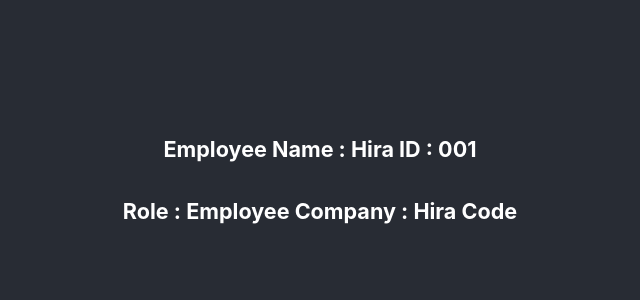
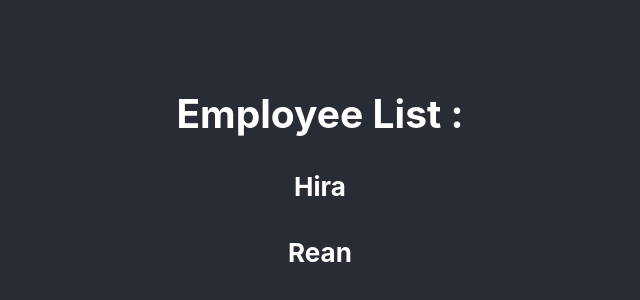
Before and after one commit to hira0021/React_Latihan1, a React (Create React App) app: page / in a window 1280 px wide. Shown: the part 220-520 px from the top of the page, without its empty margins (320-960 px from the left). Built offline with nearby package versions, Linux system fonts and the light colour scheme.

Commit message:
#6.1 Conditional rendering (&&)

```diff
--- a/src/App.js
+++ b/src/App.js
@@ -1,32 +1,31 @@
 import React, { useState } from 'react';
 import './App.css';
-import Employee from './Employee';
 
 function App() {
 
-  const employee = [
-    {
-      name: "Hira",
-      id: "001"
-    },
-    {
-      name: "Rean",
-      id: "002"
-    }
-  ]
 
-  const baseEmployeeObjet = {
-    role: "Employee",
-    company: "Hira Code"
-  }
+  const employees = ["Hira", "Rean"];
 
-  const firstEmployee = {...baseEmployeeObjet , ...employee[0]};
+  // conditional rendering juga dapat digunakan dalam variable
+  // jadi dapat cek variabel dalam kasus employees undefined
+  const firstEmployees = employees && employees[0];
 
   return (
     <div className="App">
       <header className="App-header">
 
-      <Employee {...firstEmployee}/>
+
+      {// penggunaan variabel (employees) didepan dalam kondisi akan mengembalikan true *dipakai untuk menghilangkan error meskipun variabel (employees) tidak ada isinya/undefined
+        // juga bisa menambahkan kondisi lain dengan menggunakan () contoh = employees && (employees.length > 0 || *kondisi lain*) && (jsx/hasil)
+        employees && employees.length > 0  && (
+          <div>
+          <h2>Employee List :</h2>
+          {employees.map(employees => (
+            <h4>{employees}</h4>
+          ))}
+          </div>
+      )}
+
 
 
 
```
